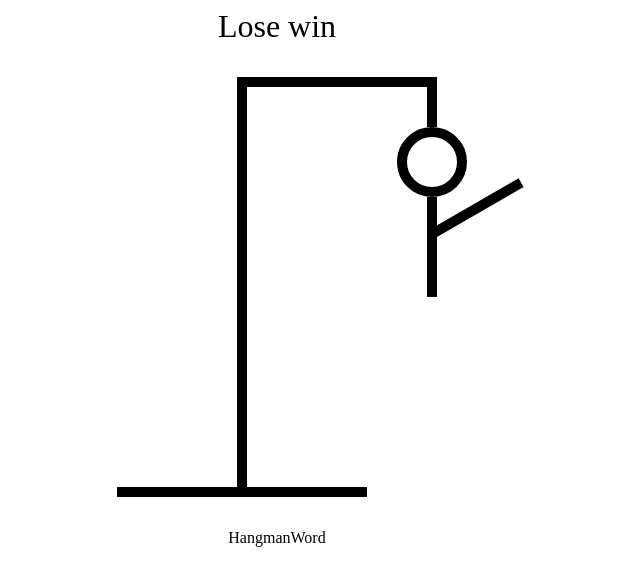
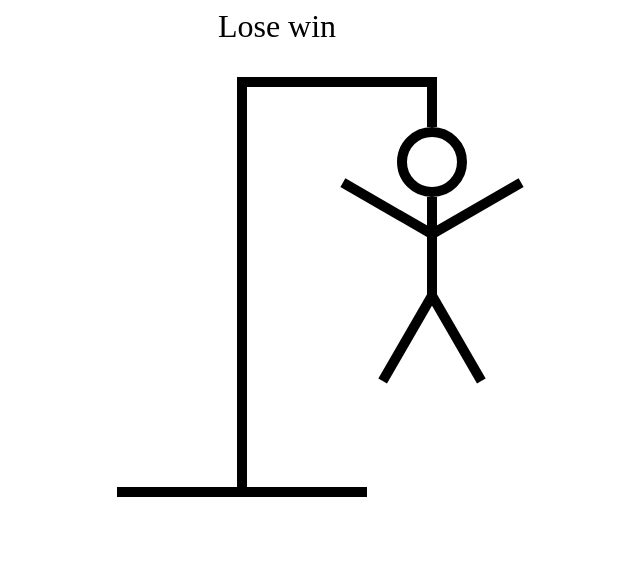
Before and after one commit to dovranmuhammet/react_typescript_hangman_game, a React (Vite) app: page / in a window 1280 px wide. Shown: the top 586 px of the page, without its empty margins (363-1003 px from the left). Built offline with nearby package versions, Linux system fonts and the light colour scheme.

Commit message:
HANGIN MAN DONE WITH CSS

```diff
--- a/src/App.tsx
+++ b/src/App.tsx
@@ -1,6 +1,6 @@
 import React, { useState } from 'react'
 import { HangmanDrawing } from './HangmanDrawing'
-import HangmanWord from './HangmanWord'
+import { HangmanWord } from './HangmanWord'
 import Keyboard from './Keyboard'
 
 function App() {
--- a/src/HangmanDrawing.tsx
+++ b/src/HangmanDrawing.tsx
@@ -40,11 +40,59 @@ const RIGHT_ARM = (
   />
 )
 
+const LEFT_ARM = (
+  <div
+    style={{
+      width: '100px',
+      height: '10px',
+      background: 'black',
+      position: 'absolute',
+      top: '150px',
+      right: '10px',
+      rotate: '30deg',
+      transformOrigin: 'right bottom',
+    }}
+  />
+)
+
+const RIGHT_LEG = (
+  <div
+    style={{
+      width: '100px',
+      height: '10px',
+      background: 'black',
+      position: 'absolute',
+      top: '210px',
+      right: '-90px',
+      rotate: '60deg',
+      transformOrigin: 'left bottom',
+    }}
+  />
+)
+
+const LEFT_LEG = (
+  <div
+    style={{
+      width: '100px',
+      height: '10px',
+      background: 'black',
+      position: 'absolute',
+      top: '210px',
+      right: 0,
+      rotate: '-60deg',
+      transformOrigin: 'right bottom',
+    }}
+  />
+)
+
 export function HangmanDrawing() {
   return (
     <div style={{ position: 'relative' }}>
       {HEAD}
       {BODY} {RIGHT_ARM}
+      {LEFT_ARM}
+      {RIGHT_LEG}
+      {LEFT_LEG}
       <div
         style={{
           height: '50px',
--- a/src/HangmanWord.tsx
+++ b/src/HangmanWord.tsx
@@ -1,7 +1,22 @@
-import React from 'react'
+export function HangmanWord() {
+  const word = 'test'
 
-const HangmanWord = () => {
-  return <div>HangmanWord</div>
+  return (
+    <div
+      style={{
+        display: 'flex',
+        gap: '.25em',
+        fontSize: '2rem',
+        fontWeight: 'bold',
+        textTransform: 'uppercase',
+        fontFamily: 'monospace',
+      }}
+    >
+      {word.split('').map((letter, index) => (
+        <span style={{ borderBottom: '.1em soliid black' }}>
+          <span style={{ visibility: 'hidden' }}>{letter}</span>
+        </span>
+      ))}
+    </div>
+  )
 }
-
-export default HangmanWord
```
